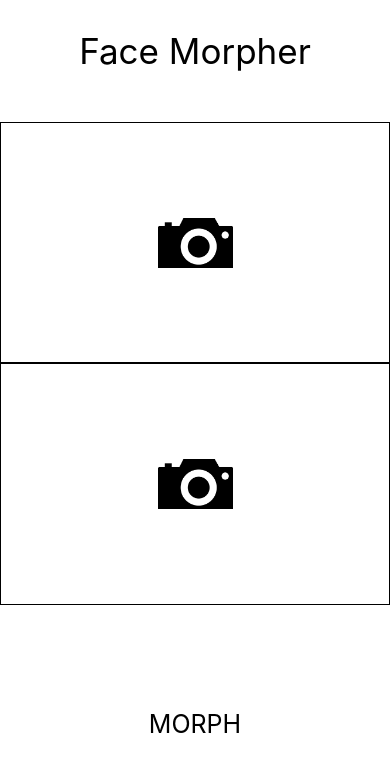
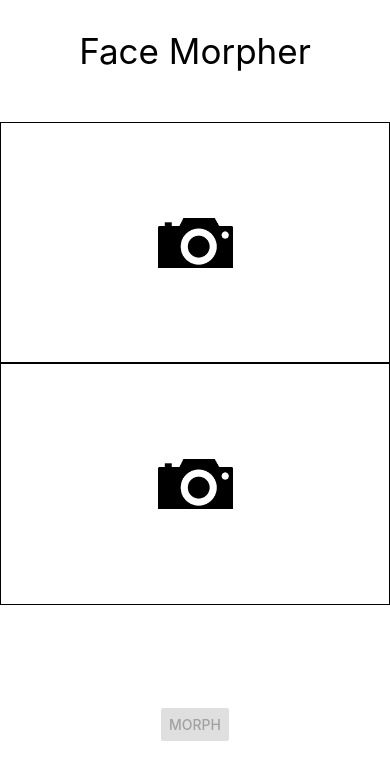
Before and after one commit to osamja/imagemorpher-mobile, a React Native app in the folder ImageMorpherMobile/: screen / in a window 390 px wide. Shown: the top 780 px of the page. Built offline with nearby package versions, Linux system fonts and the light colour scheme.

Commit message:
use react native button with disabled states

```diff
--- a/ImageMorpherMobile/App.js
+++ b/ImageMorpherMobile/App.js
@@ -1,7 +1,7 @@
 // https://docs.expo.io/versions/latest/sdk/imagepicker/
 
 import React, { useState, useEffect, Fragment } from 'react';
-import {  Text, Image, View, Platform, StyleSheet, TouchableOpacity, ActivityIndicator, Linking } from 'react-native';
+import {  Text, Image, View, Platform, StyleSheet, TouchableOpacity, ActivityIndicator, Linking, Button } from 'react-native';
 import * as ImagePicker from 'expo-image-picker';
 import * as WebBrowser from 'expo-web-browser';
 // import { ImageManipulator } from 'expo';
@@ -107,9 +107,17 @@ export default function FaceMorpher({
 
     }
 
+    if (!image1 || !image2) {
+      return (
+        <TouchableOpacity style={styles.morphBtn}>
+          {!morphResponse && <Button disabled onPress={() => getMorph(image1, image2)} style={styles.morphBtnTxt} title="MORPH" />}
+        </TouchableOpacity>
+      )
+    }
+
     return (
-      <TouchableOpacity onPress={() => getMorph(image1, image2)} style={styles.morphBtn}>
-          {!morphResponse && <Text style={styles.morphBtnTxt}>MORPH</Text>}
+      <TouchableOpacity style={styles.morphBtn}>
+        {!morphResponse && <Button onPress={() => getMorph(image1, image2)} style={styles.morphBtnTxt} title="MORPH" />}
       </TouchableOpacity>
     )
   }
```
